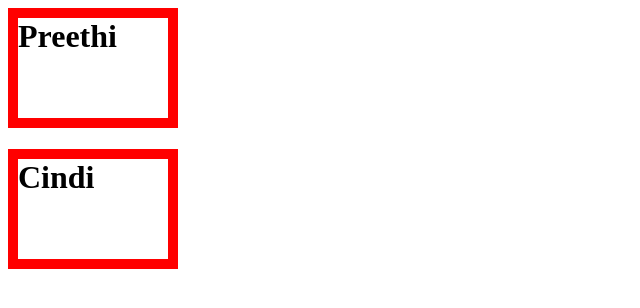
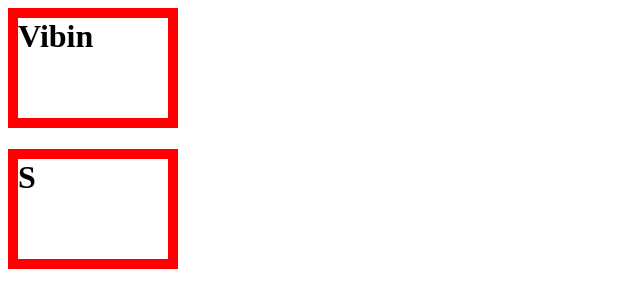
Before and after one commit to vibin28/Data-science, a plain HTML site: page border1.html in a window 1280 px wide. Shown: the whole page, without its empty margins (0-640 px from the left). Drawn offline with Linux system fonts and the light colour scheme.

Commit message:
Update border1.html

```diff
--- a/border1.html
+++ b/border1.html
@@ -15,7 +15,7 @@
       </style>
     </head>
     <body>
-        <h1 id="bord">Preethi</h1>
-        <h1 class="bord">Cindi</h1>
+        <h1 id="bord">Vibin</h1>
+        <h1 class="bord">S</h1>
     <body>
 </html>
```
